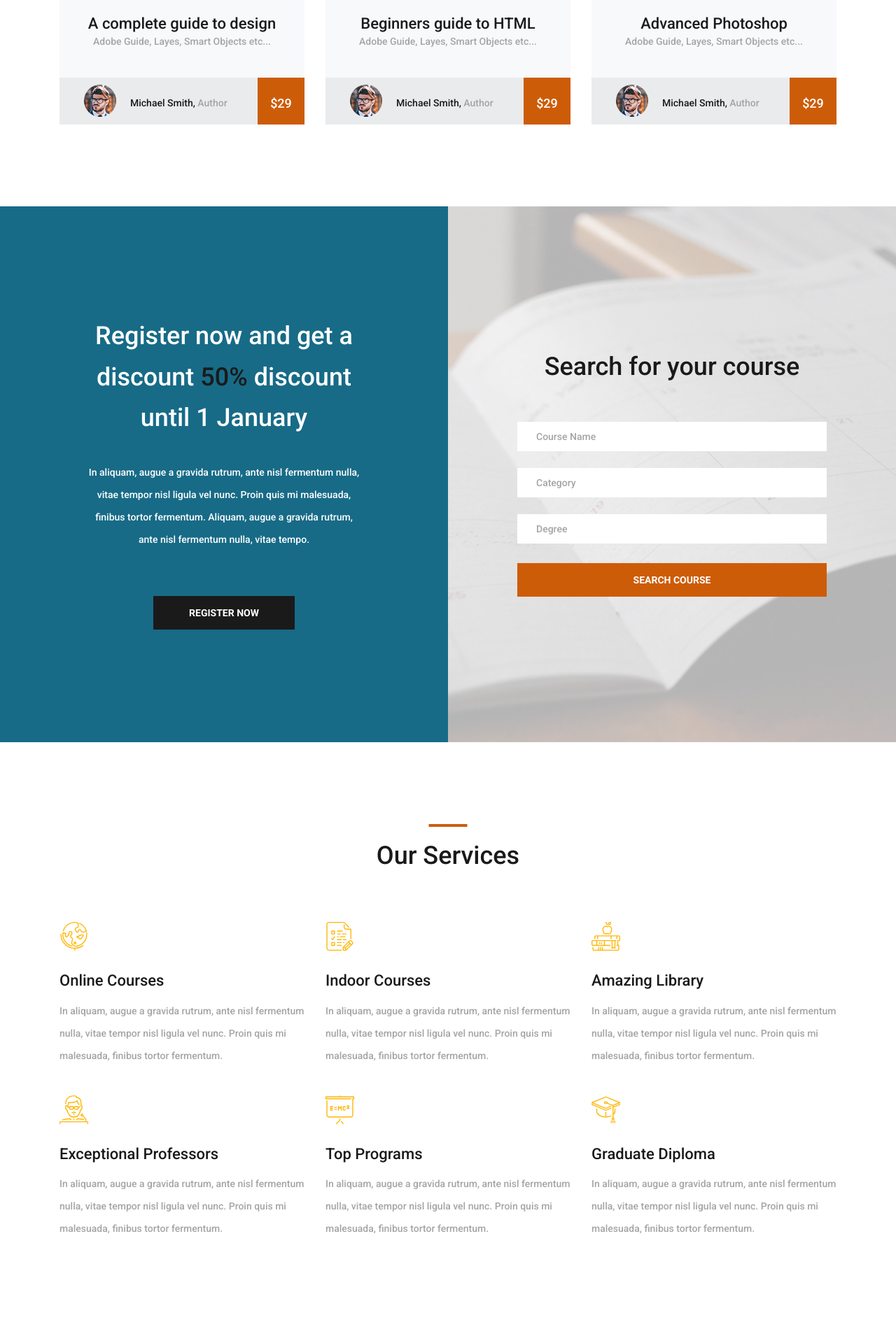
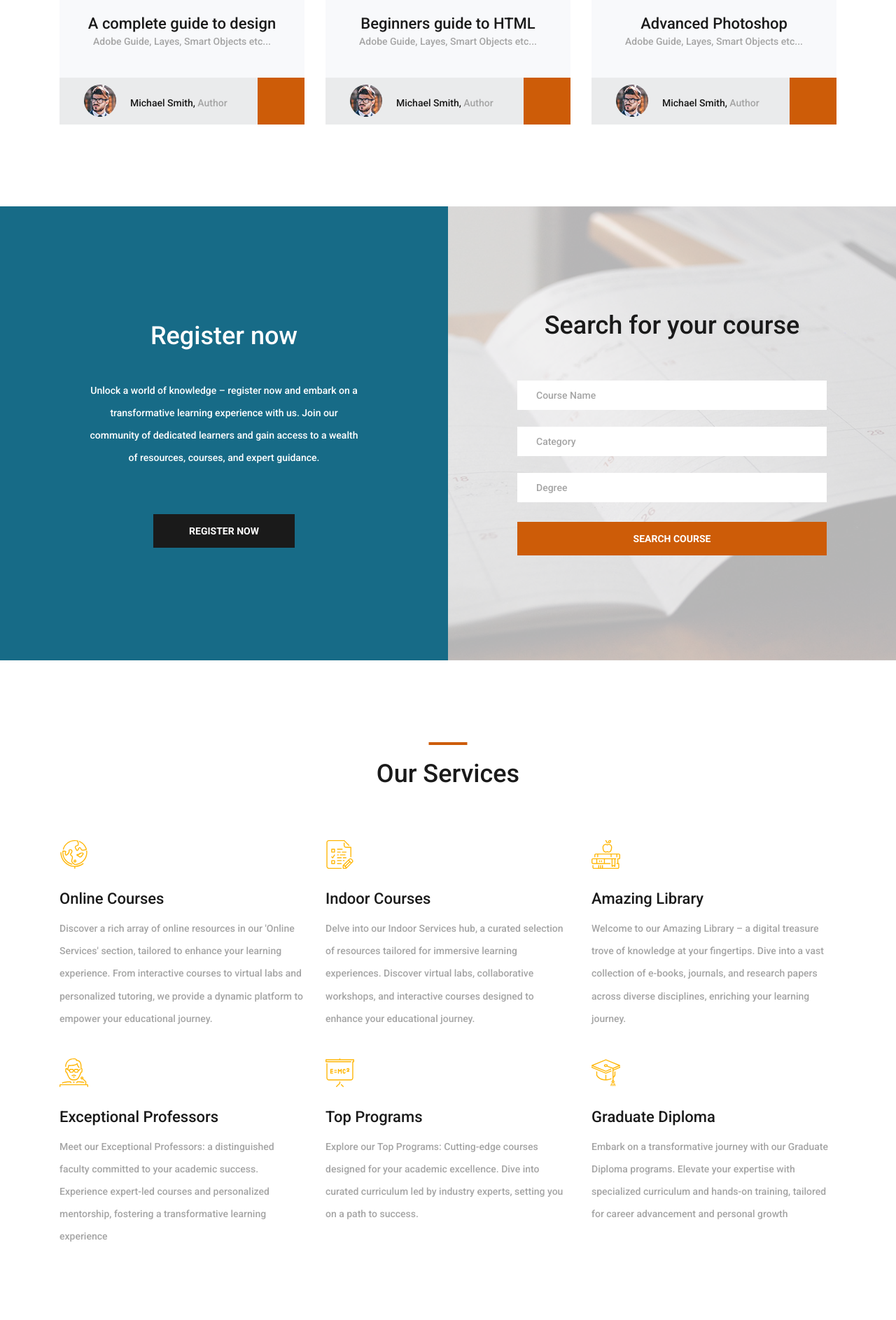
Before and after one commit to phiona-b3/LEARNIVERSE, a plain HTML site: page index.html in a window 1280 px wide. Shown: the part 1360-3247 px from the top of the page at 70% size. Drawn offline with nearby package versions, Linux system fonts and the light colour scheme; some packages are replaced by stand-ins of ours; a script that the page names is missing.

Commit message:
Edited all the content descriptions

```diff
--- a/index.html
+++ b/index.html
@@ -208,7 +208,7 @@
 								<img src="images/author.jpg" alt="https://unsplash.com/@mehdizadeh">
 							</div>
 							<div class="course_author_name">Michael Smith, <span>Author</span></div>
-							<div class="course_price d-flex flex-column align-items-center justify-content-center"><span>$29</span></div>
+							<div class="course_price d-flex flex-column align-items-center justify-content-center"><span></span></div>
 						</div>
 					</div>
 				</div>
@@ -226,7 +226,7 @@
 								<img src="images/author.jpg" alt="https://unsplash.com/@mehdizadeh">
 							</div>
 							<div class="course_author_name">Michael Smith, <span>Author</span></div>
-							<div class="course_price d-flex flex-column align-items-center justify-content-center"><span>$29</span></div>
+							<div class="course_price d-flex flex-column align-items-center justify-content-center"><span></span></div>
 						</div>
 					</div>
 				</div>
@@ -244,7 +244,7 @@
 								<img src="images/author.jpg" alt="https://unsplash.com/@mehdizadeh">
 							</div>
 							<div class="course_author_name">Michael Smith, <span>Author</span></div>
-							<div class="course_price d-flex flex-column align-items-center justify-content-center"><span>$29</span></div>
+							<div class="course_price d-flex flex-column align-items-center justify-content-center"><span></span></div>
 						</div>
 					</div>
 				</div>
@@ -265,8 +265,8 @@
 
 					<div class="register_section d-flex flex-column align-items-center justify-content-center">
 						<div class="register_content text-center">
-							<h1 class="register_title">Register now and get a discount <span>50%</span> discount until 1 January</h1>
-							<p class="register_text">In aliquam, augue a gravida rutrum, ante nisl fermentum nulla, vitae tempor nisl ligula vel nunc. Proin quis mi malesuada, finibus tortor fermentum. Aliquam, augue a gravida rutrum, ante nisl fermentum nulla, vitae tempo.</p>
+							<h1 class="register_title">Register now <!--<span>50%</span> discount until 1 January--></h1>
+							<p class="register_text">Unlock a world of knowledge – register now and embark on a transformative learning experience with us. Join our community of dedicated learners and gain access to a wealth of resources, courses, and expert guidance.</p>
 							<div class="button button_1 register_button mx-auto trans_200"><a href="#">register now</a></div>
 						</div>
 					</div>
@@ -315,7 +315,7 @@
 						<img src="images/earth-globe.svg" alt="">
 					</div>
 					<h3>Online Courses</h3>
-					<p>In aliquam, augue a gravida rutrum, ante nisl fermentum nulla, vitae tempor nisl ligula vel nunc. Proin quis mi malesuada, finibus tortor fermentum.</p>
+					<p>Discover a rich array of online resources in our 'Online Services' section, tailored to enhance your learning experience. From interactive courses to virtual labs and personalized tutoring, we provide a dynamic platform to empower your educational journey.</p>
 				</div>
 
 				<div class="col-lg-4 service_item text-left d-flex flex-column align-items-start justify-content-start">
@@ -323,7 +323,7 @@
 						<img src="images/exam.svg" alt="">
 					</div>
 					<h3>Indoor Courses</h3>
-					<p>In aliquam, augue a gravida rutrum, ante nisl fermentum nulla, vitae tempor nisl ligula vel nunc. Proin quis mi malesuada, finibus tortor fermentum.</p>
+					<p>Delve into our Indoor Services hub, a curated selection of resources tailored for immersive learning experiences. Discover virtual labs, collaborative workshops, and interactive courses designed to enhance your educational journey.</p>
 				</div>
 
 				<div class="col-lg-4 service_item text-left d-flex flex-column align-items-start justify-content-start">
@@ -331,7 +331,7 @@
 						<img src="images/books.svg" alt="">
 					</div>
 					<h3>Amazing Library</h3>
-					<p>In aliquam, augue a gravida rutrum, ante nisl fermentum nulla, vitae tempor nisl ligula vel nunc. Proin quis mi malesuada, finibus tortor fermentum.</p>
+					<p>Welcome to our Amazing Library – a digital treasure trove of knowledge at your fingertips. Dive into a vast collection of e-books, journals, and research papers across diverse disciplines, enriching your learning journey.</p>
 				</div>
 
 				<div class="col-lg-4 service_item text-left d-flex flex-column align-items-start justify-content-start">
@@ -339,7 +339,7 @@
 						<img src="images/professor.svg" alt="">
 					</div>
 					<h3>Exceptional Professors</h3>
-					<p>In aliquam, augue a gravida rutrum, ante nisl fermentum nulla, vitae tempor nisl ligula vel nunc. Proin quis mi malesuada, finibus tortor fermentum.</p>
+					<p>Meet our Exceptional Professors: a distinguished faculty committed to your academic success. Experience expert-led courses and personalized mentorship, fostering a transformative learning experience</p>
 				</div>
 
 				<div class="col-lg-4 service_item text-left d-flex flex-column align-items-start justify-content-start">
@@ -347,7 +347,7 @@
 						<img src="images/blackboard.svg" alt="">
 					</div>
 					<h3>Top Programs</h3>
-					<p>In aliquam, augue a gravida rutrum, ante nisl fermentum nulla, vitae tempor nisl ligula vel nunc. Proin quis mi malesuada, finibus tortor fermentum.</p>
+					<p>Explore our Top Programs: Cutting-edge courses designed for your academic excellence. Dive into curated curriculum led by industry experts, setting you on a path to success.</p>
 				</div>
 
 				<div class="col-lg-4 service_item text-left d-flex flex-column align-items-start justify-content-start">
@@ -355,7 +355,7 @@
 						<img src="images/mortarboard.svg" alt="">
 					</div>
 					<h3>Graduate Diploma</h3>
-					<p>In aliquam, augue a gravida rutrum, ante nisl fermentum nulla, vitae tempor nisl ligula vel nunc. Proin quis mi malesuada, finibus tortor fermentum.</p>
+					<p>Embark on a transformative journey with our Graduate Diploma programs. Elevate your expertise with specialized curriculum and hands-on training, tailored for career advancement and personal growth</p>
 				</div>
 
 			</div>
@@ -391,7 +391,7 @@
 							<div class="owl-item">
 								<div class="testimonials_item text-center">
 									<div class="quote">“</div>
-									<p class="testimonials_text">In aliquam, augue a gravida rutrum, ante nisl fermentum nulla, vitae tempor nisl ligula vel nunc. Proin quis mi malesuada, finibus tortor fermentum.In aliquam, augue a gravida rutrum, ante nisl fermentum nulla, vitae tempor nisl ligula vel nunc. Proin quis mi malesuada, finibus tortor fermentum.</p>
+									<p class="testimonials_text">This education website has been a game-changer for me. The diverse courses and interactive resources have truly enriched my learning experience, making complex topics easily accessible.</p>
 									<div class="testimonial_user">
 										<div class="testimonial_image mx-auto">
 											<img src="images/testimonials_user.jpg" alt="">
@@ -406,12 +406,12 @@
 							<div class="owl-item">
 								<div class="testimonials_item text-center">
 									<div class="quote">“</div>
-									<p class="testimonials_text">In aliquam, augue a gravida rutrum, ante nisl fermentum nulla, vitae tempor nisl ligula vel nunc. Proin quis mi malesuada, finibus tortor fermentum.In aliquam, augue a gravida rutrum, ante nisl fermentum nulla, vitae tempor nisl ligula vel nunc. Proin quis mi malesuada, finibus tortor fermentum.</p>
+									<p class="testimonials_text">This education website has been a lifesaver for my studies. The variety of courses and user-friendly interface have made learning a breeze, and the community support is invaluable</p>
 									<div class="testimonial_user">
 										<div class="testimonial_image mx-auto">
 											<img src="images/testimonials_user.jpg" alt="">
 										</div>
-										<div class="testimonial_name">james cooper</div>
+										<div class="testimonial_name">Peter James</div>
 										<div class="testimonial_title">Graduate Student</div>
 									</div>
 								</div>
@@ -421,12 +421,12 @@
 							<div class="owl-item">
 								<div class="testimonials_item text-center">
 									<div class="quote">“</div>
-									<p class="testimonials_text">In aliquam, augue a gravida rutrum, ante nisl fermentum nulla, vitae tempor nisl ligula vel nunc. Proin quis mi malesuada, finibus tortor fermentum.In aliquam, augue a gravida rutrum, ante nisl fermentum nulla, vitae tempor nisl ligula vel nunc. Proin quis mi malesuada, finibus tortor fermentum.</p>
+									<p class="testimonials_text">This education website revolutionized my learning experience. The intuitive platform and diverse course offerings have propelled my academic journey to new heights.</p>
 									<div class="testimonial_user">
 										<div class="testimonial_image mx-auto">
 											<img src="images/testimonials_user.jpg" alt="">
 										</div>
-										<div class="testimonial_name">james cooper</div>
+										<div class="testimonial_name">james Henderson</div>
 										<div class="testimonial_title">Graduate Student</div>
 									</div>
 								</div>
@@ -472,7 +472,7 @@
 								<div class="event_content">
 									<div class="event_name"><a class="trans_200" href="#">Student Festival</a></div>
 									<div class="event_location">Grand Central Park</div>
-									<p>In aliquam, augue a gravida rutrum, ante nisl fermentum nulla, vitae tempor nisl ligula vel nunc. Proin quis mi malesuada, finibus tortor.</p>
+									<p>Prepare for an exhilarating learning experience at our Student Festival! From captivating workshops to inspiring talks, this event is set to ignite your passion for education. Stay tuned for dates and registration details!</p>
 								</div>
 							</div>
 
@@ -502,7 +502,7 @@
 								<div class="event_content">
 									<div class="event_name"><a class="trans_200" href="#">Open day in the Univesrsity campus</a></div>
 									<div class="event_location">Grand Central Park</div>
-									<p>In aliquam, augue a gravida rutrum, ante nisl fermentum nulla, vitae tempor nisl ligula vel nunc. Proin quis mi malesuada, finibus tortor.</p>
+									<p>Join us for an immersive experience at our University Campus Open Day! Explore state-of-the-art facilities, meet faculty, and discover the vibrant academic community that awaits you. Save the date for a day of inspiration and insight!</p>
 								</div>
 							</div>
 
@@ -532,7 +532,7 @@
 								<div class="event_content">
 									<div class="event_name"><a class="trans_200" href="#">Student Graduation Ceremony</a></div>
 									<div class="event_location">Grand Central Park</div>
-									<p>In aliquam, augue a gravida rutrum, ante nisl fermentum nulla, vitae tempor nisl ligula vel nunc. Proin quis mi malesuada, finibus tortor.</p>
+									<p>Celebrate your achievements at our upcoming Student Graduation Ceremony! Join us for an unforgettable event as we honor your hard work and dedication in the presence of esteemed guests and fellow graduates. Get ready to mark this significant milestone in your educational journey</p>
 								</div>
 							</div>
 
@@ -594,11 +594,11 @@
 						<div class="logo_container">
 							<div class="logo">
 								<img src="images/logo.png" alt="" class="logo_img">
-								<span>course</span>
+								<span>LEARNIVERSE</span>
 							</div>
 						</div>
 
-						<p class="footer_about_text">In aliquam, augue a gravida rutrum, ante nisl fermentum nulla, vitae tempor nisl ligula vel nunc. Proin quis mi malesuada, finibus tortor fermentum, tempor lacus.</p>
+						<p class="footer_about_text">Welcome to Learniverse, where knowledge knows no bounds. Dive into a world of limitless learning opportunities tailored to ignite your curiosity and fuel your educational journey.</p>
 
 					</div>
 
@@ -653,7 +653,7 @@
 								<li class="footer_contact_item">
 									<div class="footer_contact_icon">
 										<img src="images/envelope.svg" alt="https://www.flaticon.com/authors/lucy-g">
-									</div>hello@company.com
+									</div>Rockstars@gmail.com
 								</li>
 							</ul>
 						</div>
```
